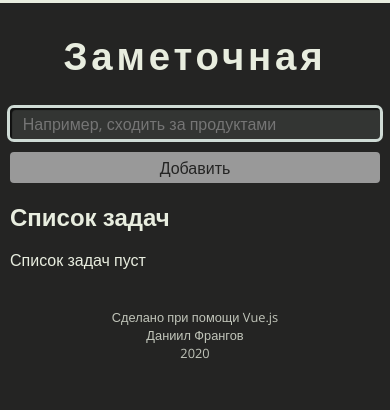
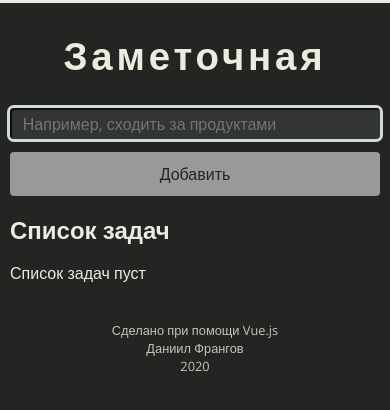
Before and after one commit to PrivateGspot/noticeable, a Vue app: page / in a window 390 px wide. Shown: the top 410 px of the page. Built offline with nearby package versions, Linux system fonts and the light colour scheme.

Commit message:
Add button is now bigger on small screens

```diff
--- a/src/components/TodoListInputForm.vue
+++ b/src/components/TodoListInputForm.vue
@@ -77,6 +77,8 @@ export default {
   .input-form__button {
     margin-left: 0;
     margin-top: 0.8em;
+
+    padding: 0.8em;
   }
 }
 </style>
```
Also changed, not shown: 1 other file (tests, documents, lock files or other folders).
